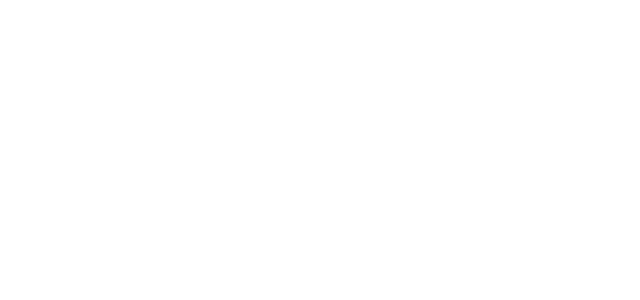
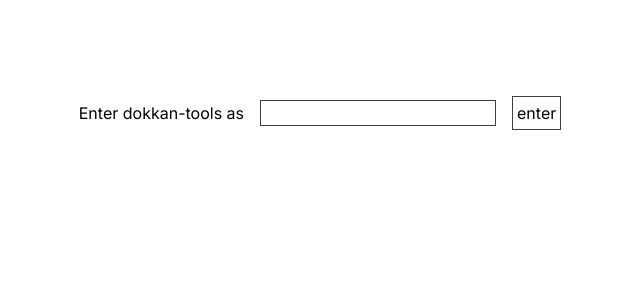
Before and after one commit to newspaperhinson/dokkan-tools, a Next.js app: page / in a window 1280 px wide. Shown: the top 300 px of the page, without its empty margins (320-960 px from the left). Built offline with nearby package versions, Linux system fonts and the light colour scheme.

Commit message:
implemented server action for entering app

```diff
--- /dev/null
+++ b/src/actions/enterApp.ts
@@ -0,0 +1,27 @@
+"use server";
+
+import prisma from "@/services/prisma";
+import { redirect } from "next/navigation";
+
+export default async function enterApp(formData: FormData): Promise<void> {
+  const username = formData.get("username") as string;
+
+  // find existing user in database
+  const user = await prisma.user.findUnique({
+    where: {
+      username: username
+    }
+  });
+
+  // create new user if no existing user
+  if (!user) {
+    await prisma.user.create({
+      data: {
+        username
+      }
+    });
+  }
+
+  // redirect to ultimate clash page
+  redirect("/ultimate-clash");
+}
--- a/src/app/page.tsx
+++ b/src/app/page.tsx
@@ -1,6 +1,22 @@
+import enterApp from "@/actions/enterApp"
+
 export default function Home() {
   return (
     <main className="flex min-h-screen flex-col items-center justify-between p-24">
+      <form action={enterApp}>
+        <span>Enter dokkan-tools as</span>
+        <input
+          className="border border-neutral-700 mx-4"
+          type="text"
+          name="username"
+          id="username"
+        />
+        <input
+          className="border border-neutral-700 p-1 cursor-pointer"
+          type="submit"
+          value="enter"
+        />
+      </form>
     </main>
   )
 }
```
